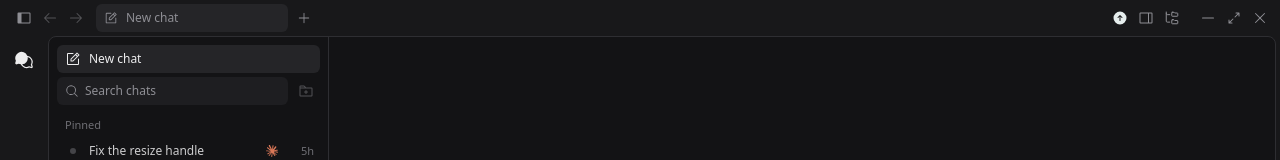
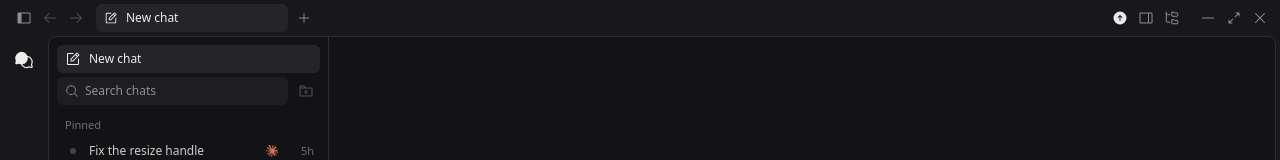
Before and after one commit to ChillWoW/hive, a React (Vite) app: page / in a window 1280 px wide. Shown: the top 160 px of the page. Built offline with nearby package versions, Linux system fonts and the light colour scheme.

Commit message:
fix: new chat tab uses the normal tab color

```diff
--- a/src/features/tabs/TabStrip.tsx
+++ b/src/features/tabs/TabStrip.tsx
@@ -165,7 +165,7 @@ function OverflowItem({ tab }: { tab: Tab }) {
     return (
         <Menu.Item onClick={() => useChatsStore.getState().select(tab)}>
             <TabIcon tab={tab} harness={chat?.config.harness} working={working} />
-            <span className={cn("min-w-0 flex-1 truncate", (tab === null || !chat?.title?.trim()) && "text-muted")}>
+            <span className="min-w-0 flex-1 truncate">
                 {title}
             </span>
         </Menu.Item>
@@ -179,7 +179,7 @@ function TabIcon({ tab, harness, working }: { tab: Tab; harness: HarnessId | und
             {working ? (
                 <DotMatrixSpinner label="Working" className="size-2.5 text-text/85" />
             ) : tab === null ? (
-                <NotePencilIcon className="size-3.5 text-muted" />
+                <NotePencilIcon className="size-3.5" />
             ) : (
                 <HarnessMark harness={harness} className="size-3" />
             )}
@@ -242,7 +242,6 @@ function TabItem({
     const working = useWorking(tab);
     const [menuOpen, setMenuOpen] = useState(false);
     const title = tab === null ? UNTITLED : chat?.title?.trim() || UNTITLED;
-    const untitled = tab === null || !chat?.title?.trim();
 
     return (
         <Tooltip disabled={!chat || menuOpen} disableHoverablePopup>
@@ -279,7 +278,7 @@ function TabItem({
                     )}
                 >
                     <TabIcon tab={tab} harness={chat?.config.harness} working={working} />
-                    <span className={cn("min-w-0 flex-1 truncate", untitled && "text-muted")}>{title}</span>
+                    <span className="min-w-0 flex-1 truncate">{title}</span>
                     {closable && (
                         <button
                             type="button"
```
